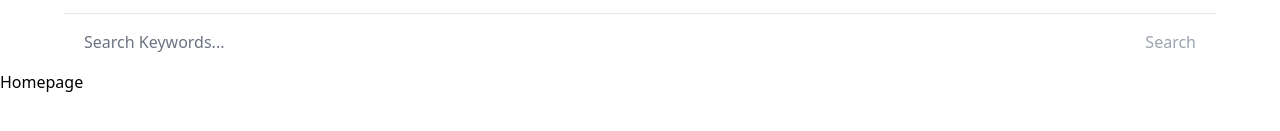
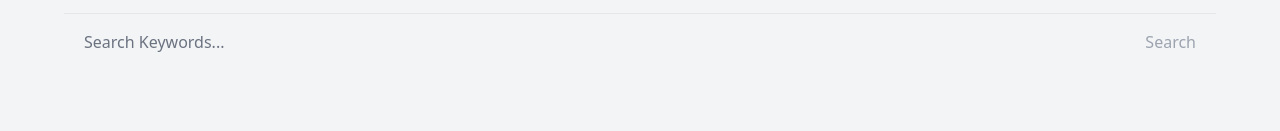
Before and after one commit to graceupongraceemi/news-app-nextjs13, a Next.js app: page / in a window 1280 px wide. Shown: the part 175-306 px from the top of the page. Built offline with nearby package versions, Linux system fonts and the light colour scheme.

Commit message:
layout.tsx modified to show News List and styled

```diff
--- a/app/layout.tsx
+++ b/app/layout.tsx
@@ -15,9 +15,9 @@
     <html lang='en'>
       <head />
 
-      <body>
+      <body className='bg-gray-100 dark:bg-zinc-900 transition-all duration-700'>
         <Header />
-        <div>{children}</div>
+        <div className='max-w-6xl mx-auto'>{children}</div>
       </body>
     </html>
   );
--- a/app/page.tsx
+++ b/app/page.tsx
@@ -1,7 +1,7 @@
-import React from 'react';
+async function Homepage() {
+  // fetch the news data
 
-function Homepage() {
-  return <div>Homepage</div>;
+  return <div>{/* NewsList news */}</div>;
 }
 
 export default Homepage;
```
